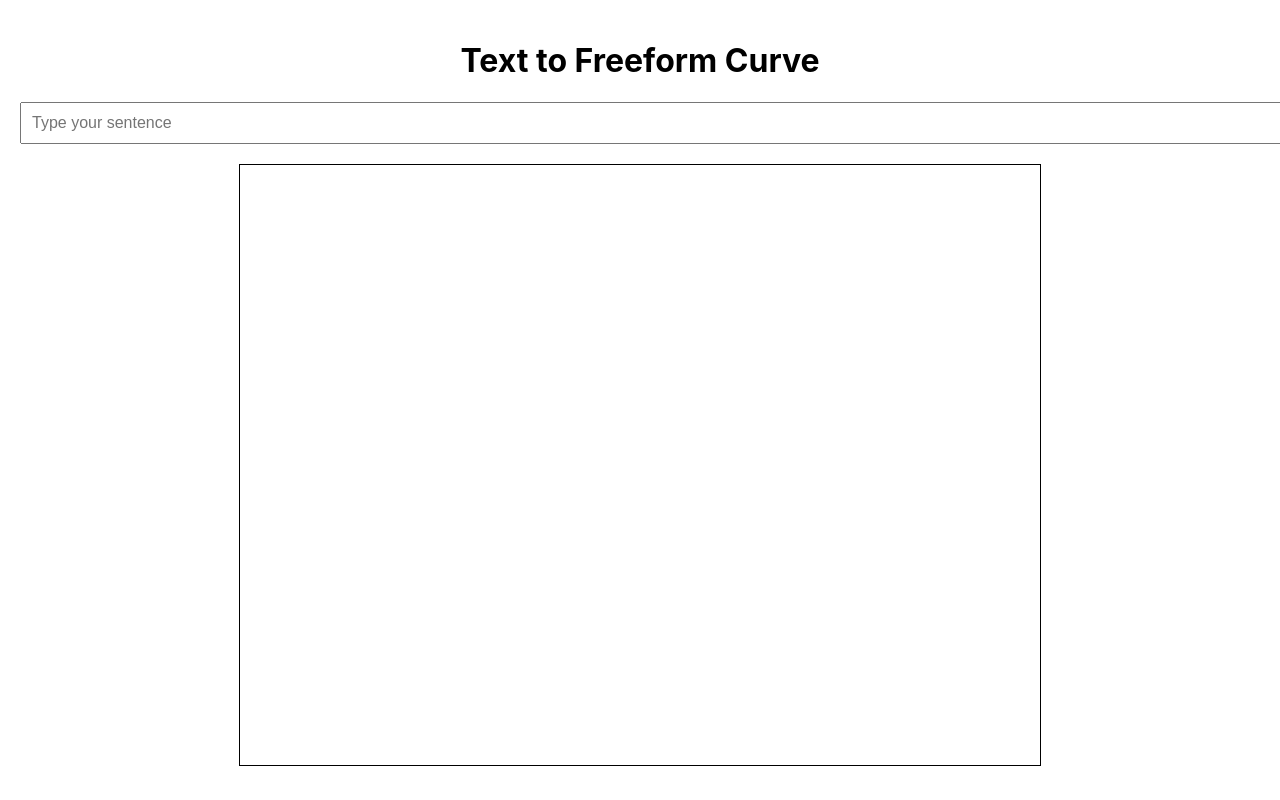
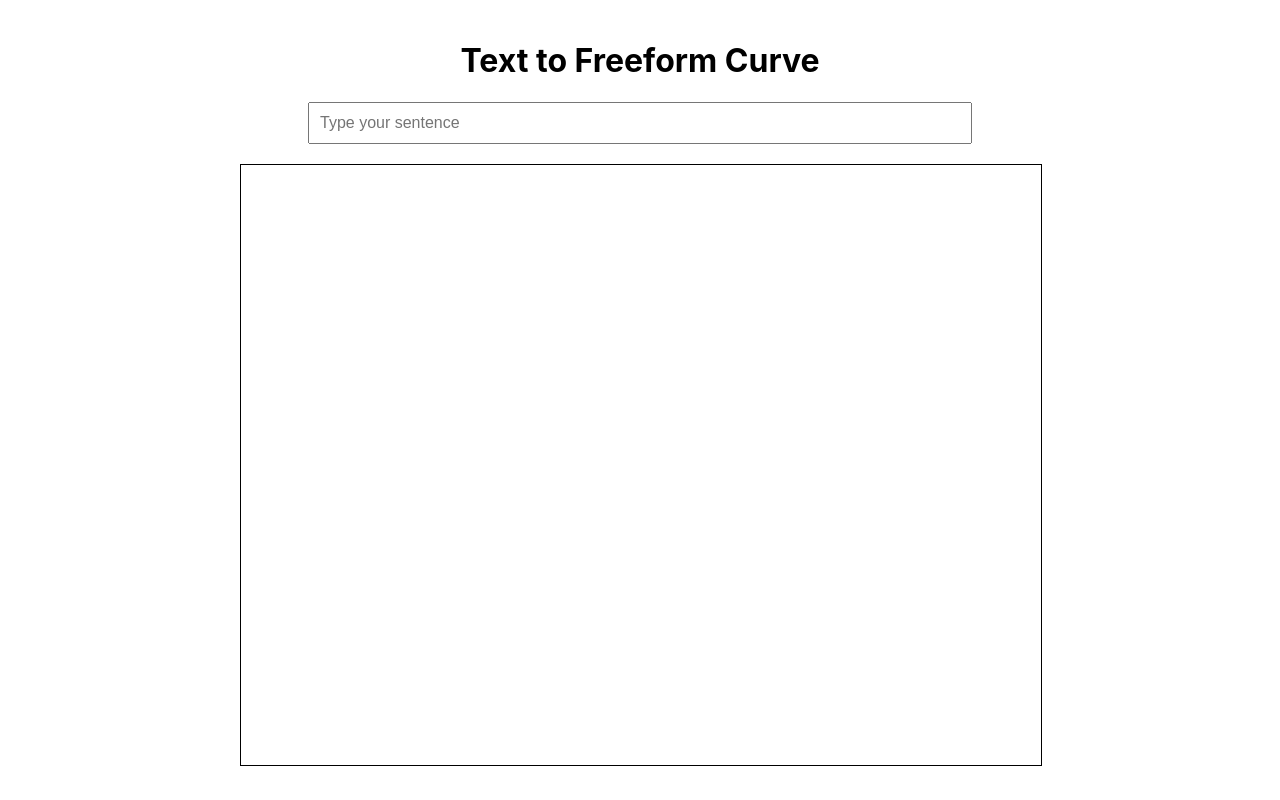
Before and after one commit to davey561/continuous-notation, a React (Create React App) app: page / in a window 1280 px wide. Built offline with nearby package versions, Linux system fonts and the light colour scheme.

Commit message:
back to normal

```diff
--- a/src/App.tsx
+++ b/src/App.tsx
@@ -52,15 +52,22 @@ const App: React.FC = () => {
     drawCurve(inputText);
   }, [inputText]);
 
+  const isMobile = /iPhone|iPad|iPod|Android/i.test(navigator.userAgent);
+
   return (
-    <div style={{ textAlign: 'center', padding: '20px' }}>
+    <div style={{ textAlign: 'center', padding: '20px', maxWidth: '800px', margin: '0 auto' }}>
+      {isMobile && (
+        <p style={{ fontSize: '12px', color: 'red', marginBottom: '10px' }}>
+          This prototype does not currently work on mobile devices.
+        </p>
+      )}
       <h1>Text to Freeform Curve</h1>
       <input
         type="text"
         value={inputText}
         onChange={handleChange}
         placeholder="Type your sentence"
-        style={{ width: '100%', padding: '10px', marginBottom: '20px', fontSize: '16px' }}
+        style={{ width: '80%', padding: '10px', marginBottom: '20px', fontSize: '16px' }}
       />
       <canvas ref={canvasRef} width={800} height={600} style={{ border: '1px solid #000' }} />
     </div>
```
